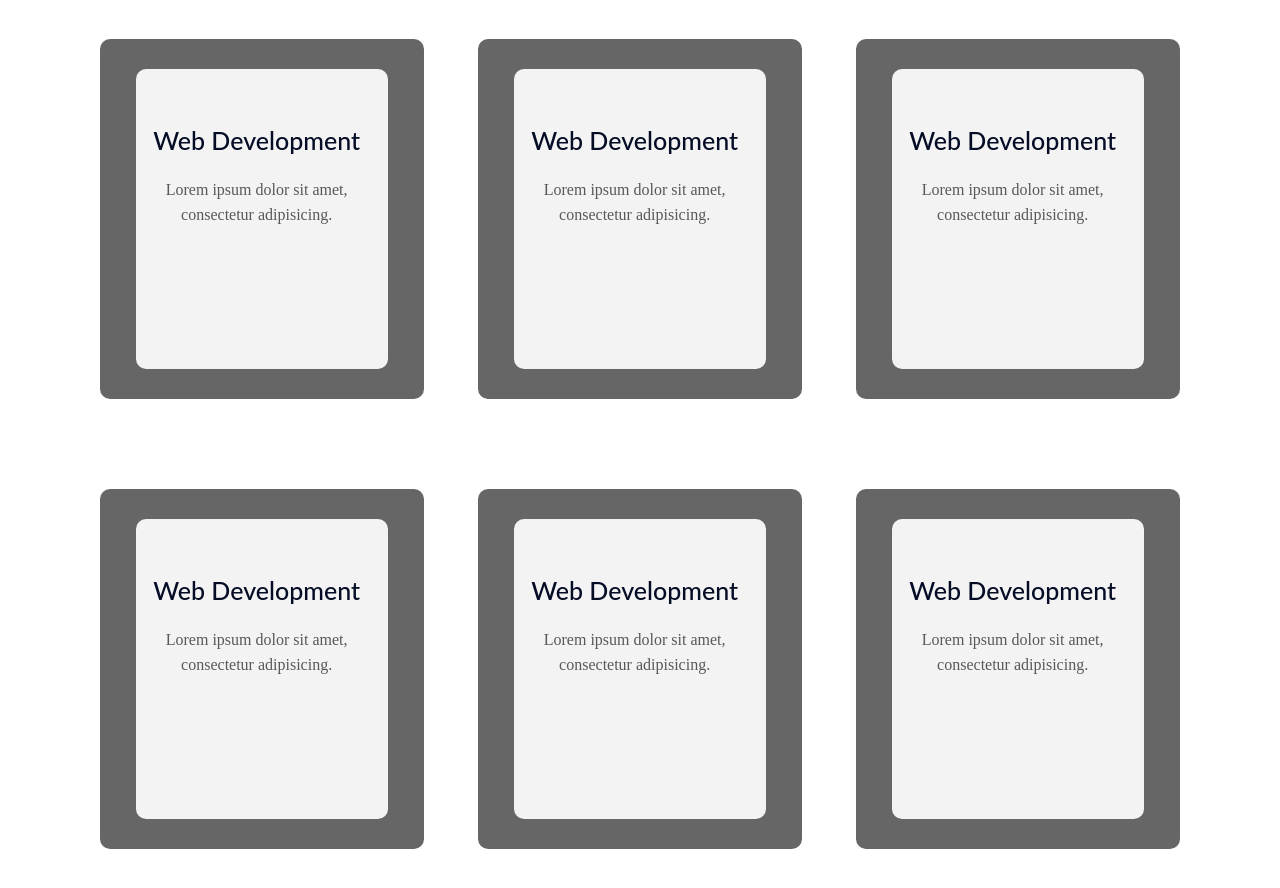
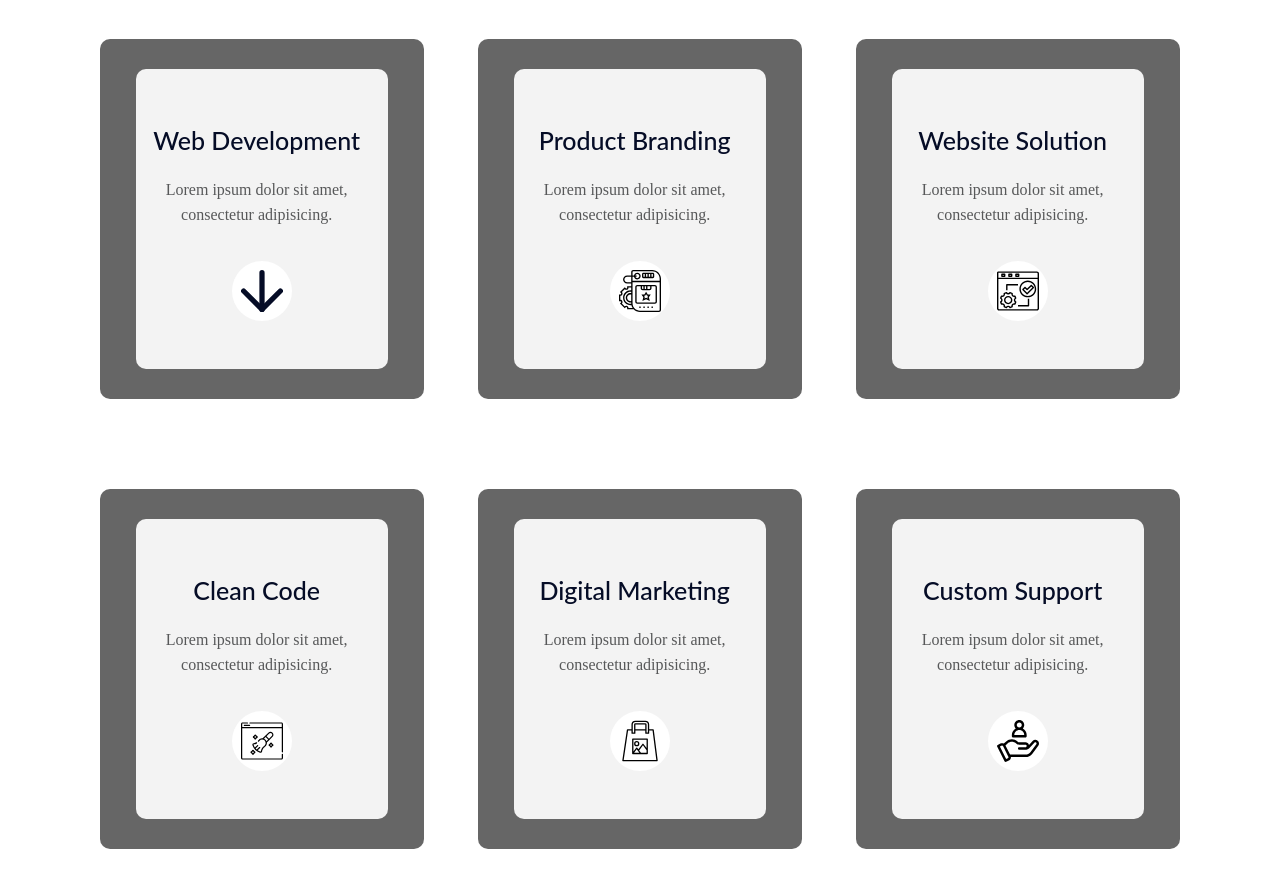
Before and after one commit to izzatdev/portfolio1, a plain HTML site: page index.html in a window 1280 px wide. Shown: the part 2880-3768 px from the top of the page. Drawn offline with Linux system fonts and the light colour scheme.

Commit message:
has changed

```diff
--- a/css/mian.css
+++ b/css/mian.css
@@ -353,6 +353,21 @@ body{
     line-height: 160%;
     color: #575859;
 }
+.boxincircle{
+    border-radius: 50%;
+    width:60px;
+    height: 60px;
+    background-color: white;
+    margin: 2rem auto;
+    display: flex;
+    justify-content: center;
+    align-items: center;
+}
+.boxincircle img{
+    width: 70%;
+    height: 70%;
+}
+
 .pricing{
     width: 1080px;
     margin: 0 auto;
--- a/index.html
+++ b/index.html
@@ -101,37 +101,43 @@
         <div class="boxout">
             <div class="boxin"><br><br>
                    <h1>Web Development</h1>
-                    <p>Lorem ipsum dolor sit amet, consectetur adipisicing.</p>
+                   <p>Lorem ipsum dolor sit amet, consectetur adipisicing.</p>
+                   <div class="boxincircle"><img src="images/strelka.svg" alt=""></div>
             </div>
         </div>
         <div class="boxout">
             <div class="boxin"><br><br>
-                <h1>Web Development</h1>
+                <h1>Product Branding</h1>
                 <p>Lorem ipsum dolor sit amet, consectetur adipisicing.</p>
+                <div class="boxincircle"><img src="images/brand.svg" alt=""></div>
             </div>
         </div>
         <div class="boxout">
             <div class="boxin"><br><br>
-                <h1>Web Development</h1>
+                <h1>Website Solution</h1>
                 <p>Lorem ipsum dolor sit amet, consectetur adipisicing.</p>
+                <div class="boxincircle"><img src="images/ui.svg" alt=""></div>
             </div>
         </div>
         <div class="boxout">
             <div class="boxin"><br><br>
-                <h1>Web Development</h1>
+                <h1>Clean Code</h1>
                 <p>Lorem ipsum dolor sit amet, consectetur adipisicing.</p>
+                <div class="boxincircle"><img src="images/clean.svg" alt=""></div>
             </div>
         </div>
         <div class="boxout">
             <div class="boxin"><br><br>
-                <h1>Web Development</h1>
+                <h1>Digital Marketing</h1>
                 <p>Lorem ipsum dolor sit amet, consectetur adipisicing.</p>
+                <div class="boxincircle"><img src="images/shopping-bag.svg" alt=""></div>
             </div>
         </div>
         <div class="boxout">
             <div class="boxin"><br><br>
-                <h1>Web Development</h1>
+                <h1>Custom Support</h1>
                 <p>Lorem ipsum dolor sit amet, consectetur adipisicing.</p>
+                <div class="boxincircle"><img src="images/customer.svg" alt=""></div>
             </div>
         </div>
     </div>
```
Also changed, not shown: images/brand.svg (added), images/clean.svg (added), images/customer.svg (added), images/shopping-bag.svg (added), images/strelka.svg (added), images/ui.svg (added).
